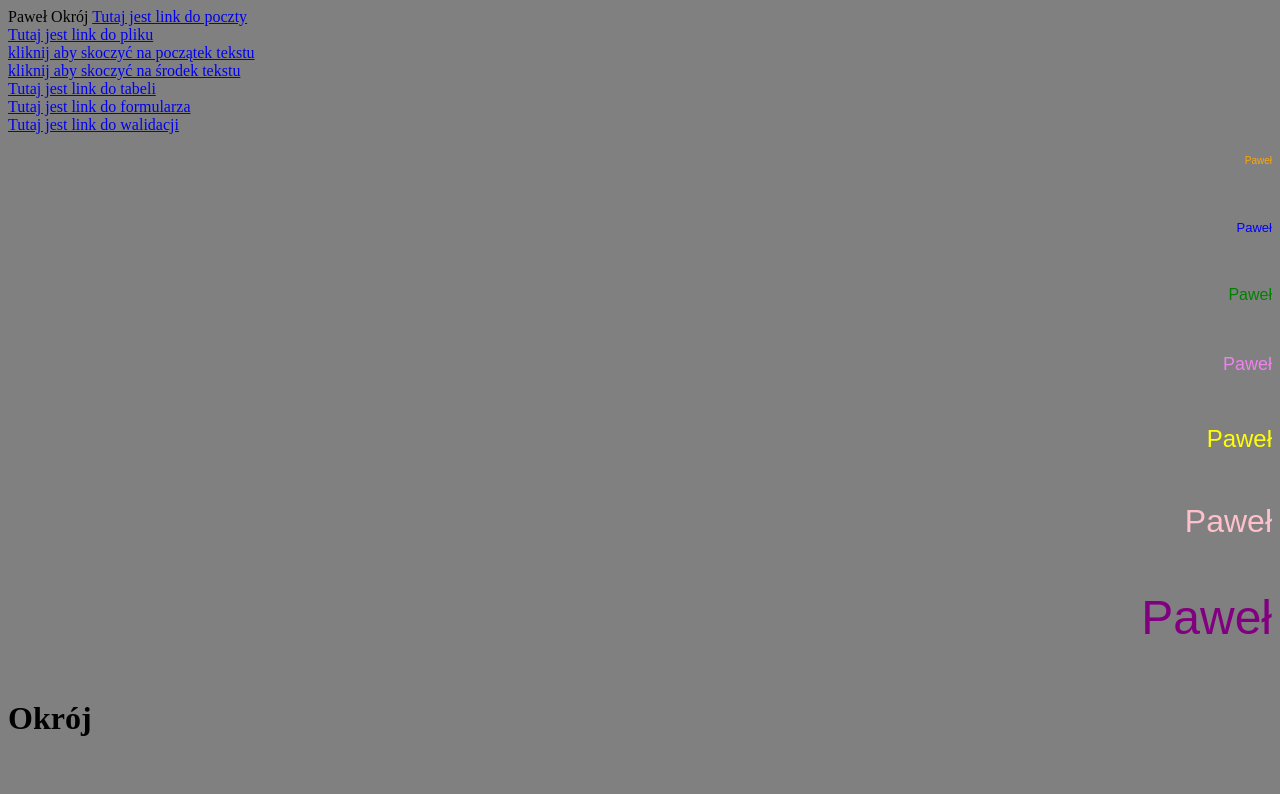
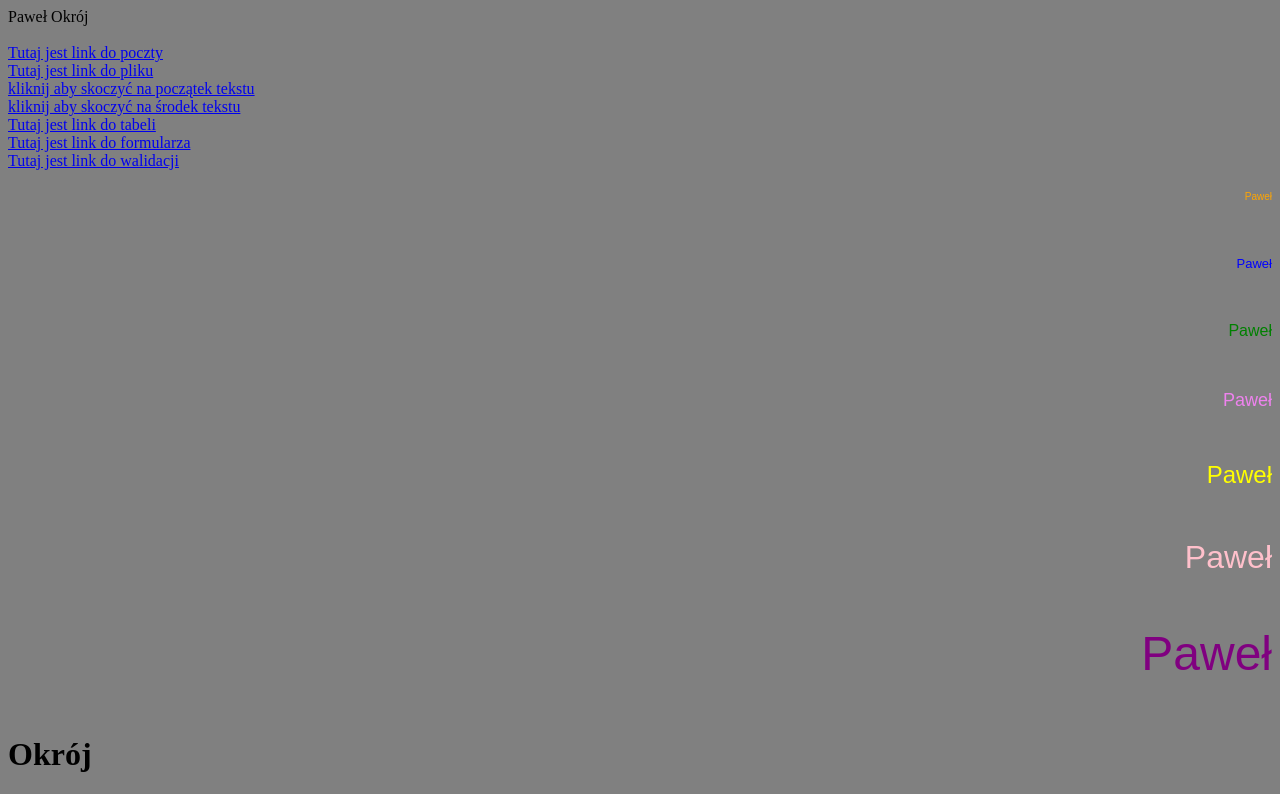
Before and after one commit to OkrrujGajming/1, a plain HTML site: page index.html in a window 1280 px wide. Shown: the top 794 px of the page. Drawn offline with Linux system fonts and the light colour scheme.

Commit message:
Update index.html

```diff
--- a/index.html
+++ b/index.html
@@ -6,7 +6,7 @@
                   <title> Paweł  </title>
            </head>
             <body>
-            Paweł Okrój
+            Paweł Okrój <br> <br>
 
 
         <A HREF="poczta_Okrój.html"> Tutaj jest link do poczty </A> <br>
```
